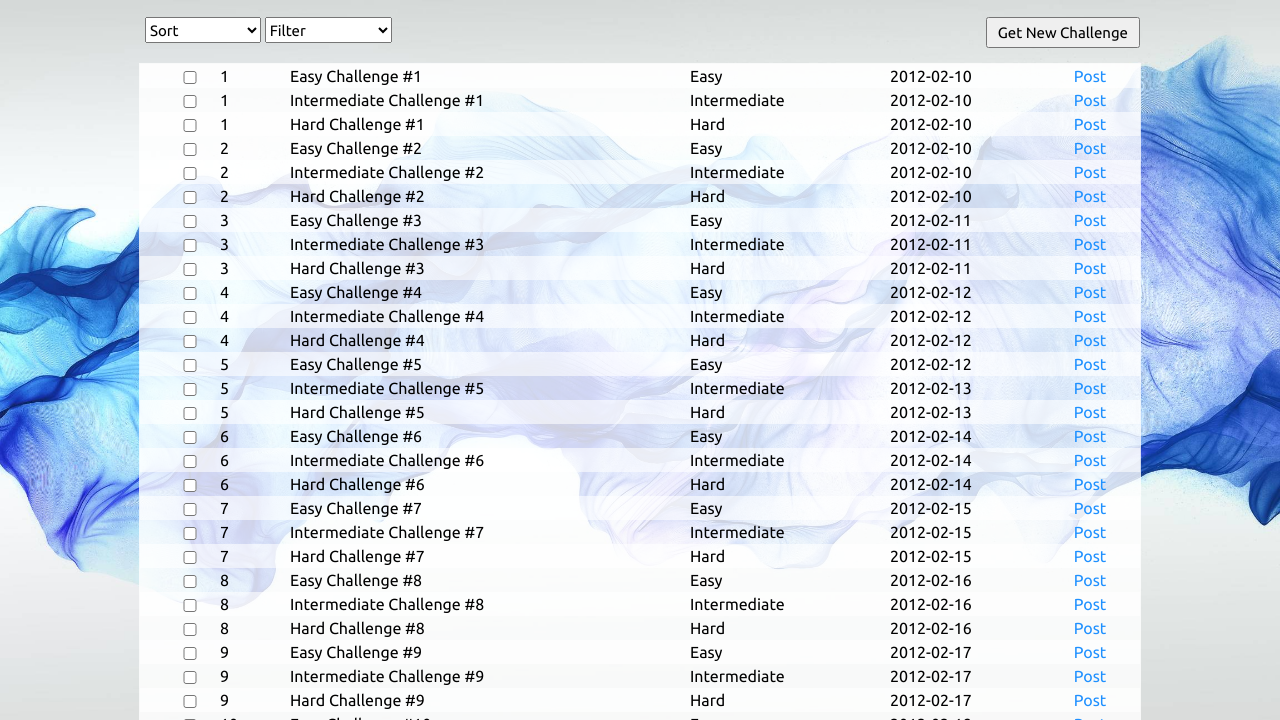
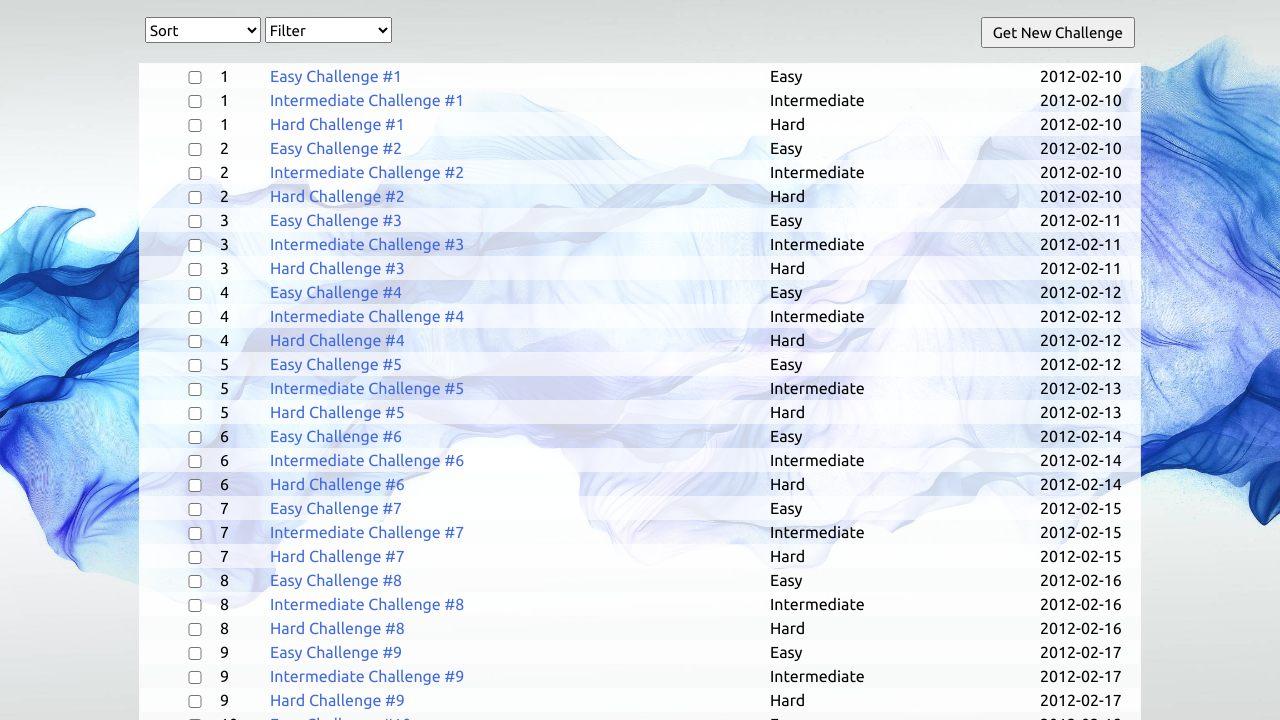
Before and after one commit to qwerji/daily-programmer, a plain HTML site: page picker/index.html in a window 1280 px wide. Shown: the part 80-800 px from the top of the page. Drawn offline with Linux system fonts and the light colour scheme.

Commit message:
consolidates post link on picker

```diff
--- a/picker/main.css
+++ b/picker/main.css
@@ -34,6 +34,7 @@ select:first-of-type {
 button {
     padding: 5px 10px;
     float: right;
+    margin-right: 5px;
 }
 select, button {
     font-size: 15px;
@@ -61,27 +62,27 @@ select, button {
             overflow-x: hidden;
         }
         .challenges li input { /* checkbox */
-            width: 6%;
-            margin: 4px 0 0 2%;
+            width: 5%;
+            margin: 4px 0 0 3%;
+            /*text-align: center;*/
         }
         .challenges li p:nth-of-type(1) { /* number */
-            width: 7%;
-        }
-        .challenges li p:nth-of-type(2) { /* title */
-            width: 40%;
-        }
-        .challenges li p:nth-of-type(3) { /* difficulty */
-            width: 20%;
-        }
-        .challenges li p:nth-of-type(4) { /* date */
-            width: 15%;
+            width: 5%;
         }
         .challenges li a { /* link */
-            width: 10%;
-            color: dodgerblue;
-            text-align: center;
+            width: 50%;
+            color: royalblue;
             text-decoration: none;
         }
         .challenges li a:hover {
             text-decoration: underline;
         }
+        .challenges li a:visited {
+            color: dodgerblue;
+        }
+        .challenges li p:nth-of-type(2) { /* difficulty */
+            width: 27%;
+        }
+        .challenges li p:nth-of-type(3) { /* date */
+            width: 10%;
+        }
--- a/picker/script.js
+++ b/picker/script.js
@@ -18,18 +18,16 @@ function createMasterList() {
     Challenges.forEach((challenge,i) => {
         const li = document.createElement('li'),
             p1 = document.createElement('p'),
+            a = document.createElement('a'),
             p2 = document.createElement('p'),
             p3 = document.createElement('p'),
-            p4 = document.createElement('p'),
-            a = document.createElement('a'),
             checkbox = document.createElement('input')
         checkbox.type = 'checkbox'
 
         p1.textContent = challenge.day_number
-        p2.textContent = challenge.title
-        p3.textContent = challenge.difficulty
-        p4.textContent = challenge.date
-        a.textContent = "Post"
+        a.textContent = challenge.title
+        p2.textContent = challenge.difficulty
+        p3.textContent = challenge.date
         a.href = challenge.link
         a.target = "_blank"
         checkbox.addEventListener('click', function(e) {
@@ -48,10 +46,9 @@ function createMasterList() {
 
         li.appendChild(checkbox)
         li.appendChild(p1)
+        li.appendChild(a)
         li.appendChild(p2)
         li.appendChild(p3)
-        li.appendChild(p4)
-        li.appendChild(a)
         li.dataset.index = i
 
         masterList.push(li)
```
